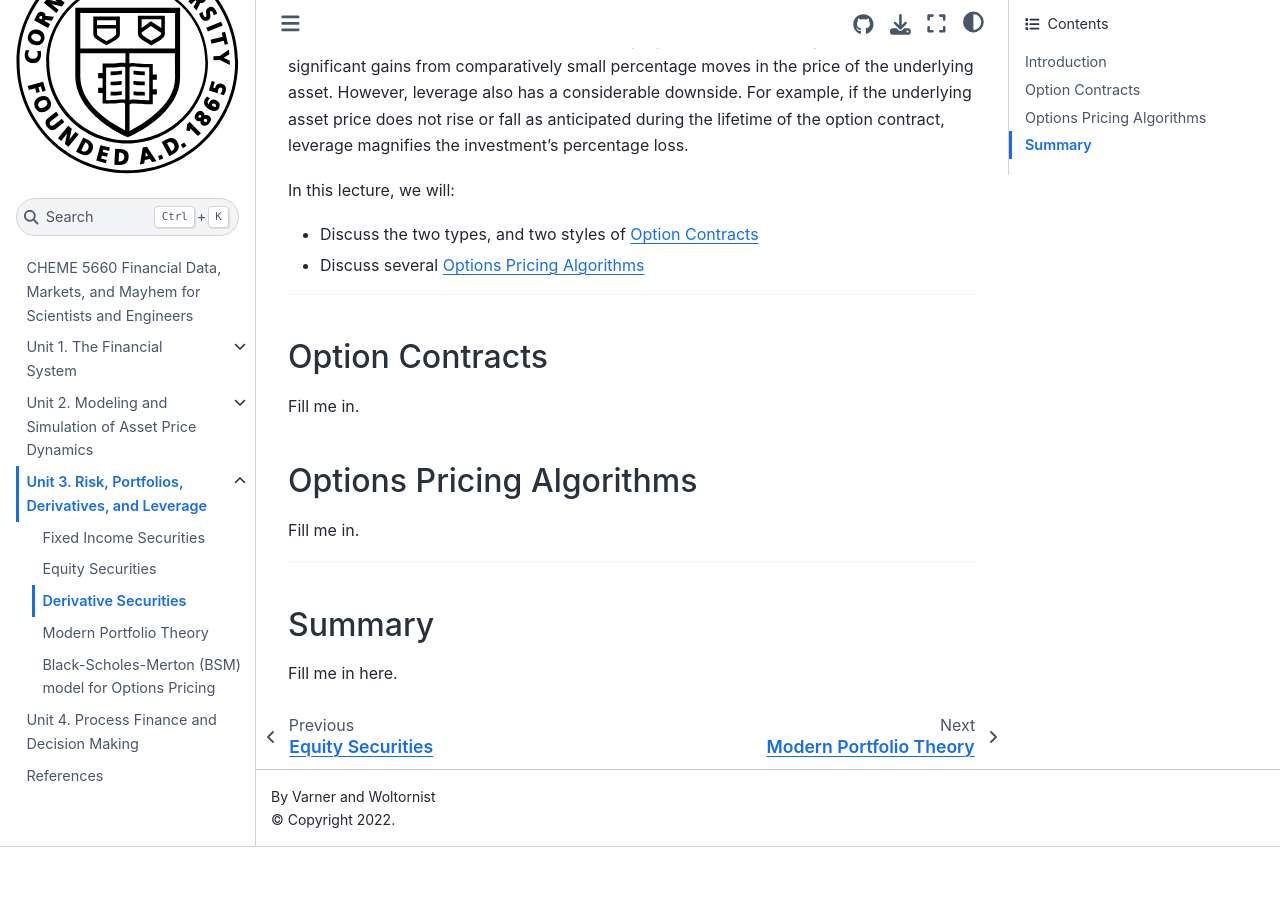
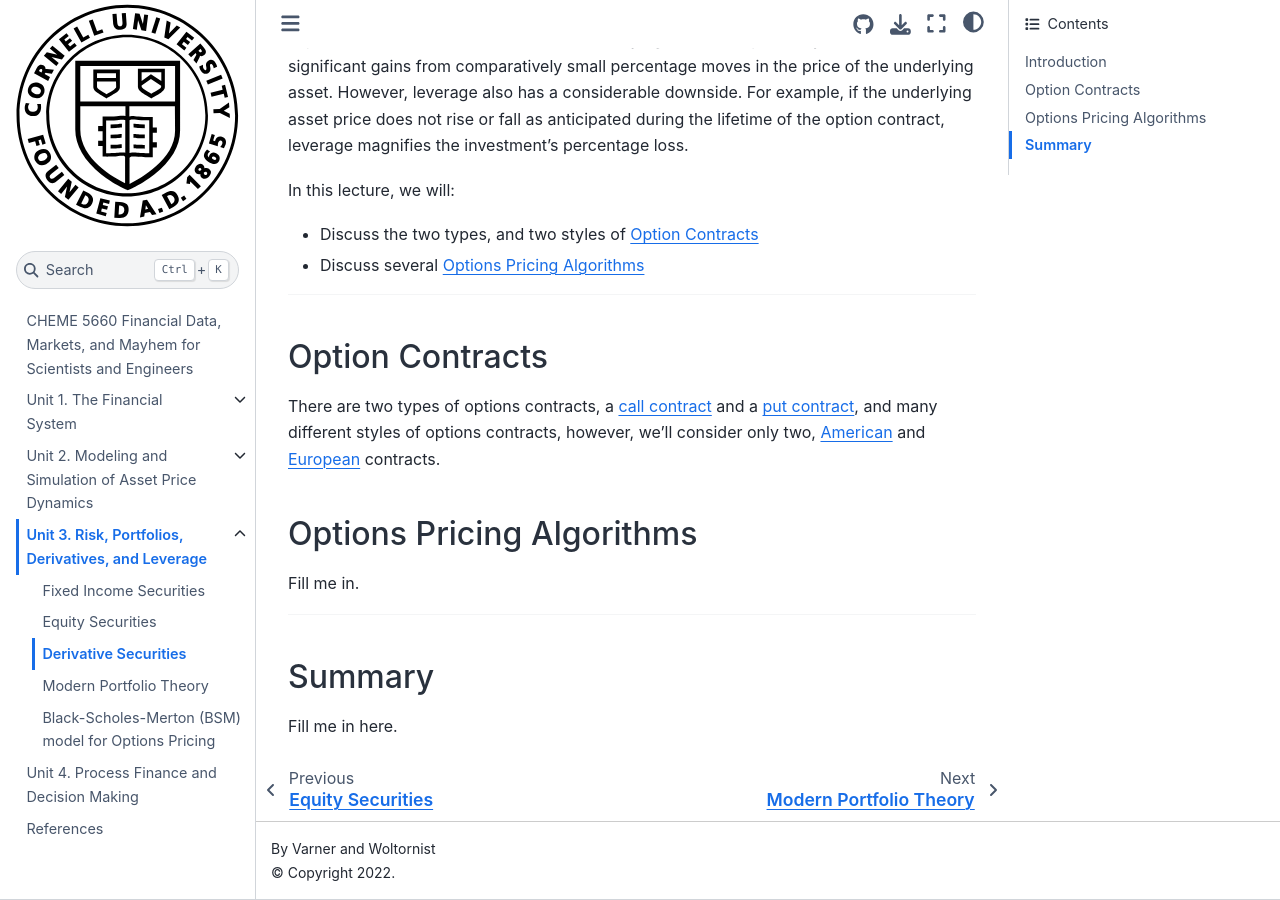
Before and after one commit to varnerlab/CHEME-5660-Markets-Mayhem-Book, a Jupyter Book: the page built from chapter-3-dir/contracts.md, in a window 1280 px wide and 900 px high, scrolled down 833 px. Built offline with Jupyter Book 1.0.4 settings and Sphinx 7.4.7 and the Sphinx Book theme 1.1.4, drawn with Linux system fonts in a browser that asks for light colours; pages that are not in the unit, such as notebooks, are missing from menus; before the commit the page ends 1680 px from its top, so only the background shows below that.

Commit message:
Update contracts.md
update

```diff
--- a/chapter-3-dir/contracts.md
+++ b/chapter-3-dir/contracts.md
@@ -11,7 +11,7 @@
 
 
 
-<!-- However, unlike bonds which is a codified lending agreement, the contract that underlies an option decribes the purchase or sale of shares of stock. There are two types of options contracts, a [call contract](https://www.investopedia.com/terms/c/calloption.asp) and a [put contract](https://www.investopedia.com/terms/p/putoption.asp), and two different styles of contracts that we'll consider American and European style contracts. -->
+<!-- However, unlike bonds which is a codified lending agreement, the contract that underlies an option decribes the purchase or sale of shares of stock.  -->
 
 <!-- There are two types of options contracts, a [call contract](https://www.investopedia.com/terms/c/calloption.asp) and a [put contract](https://www.investopedia.com/terms/p/putoption.asp), and two different styles of contracts that we'll consider American and European style contracts. A CALL contract gives the
 buyer the right but not the obligation to purchase 100 shares (per contract) of an underlying stock, `XYZ`, at a price per share called the strike price of $K$. On the other hand, a PUT contract gives the buyer the right but not the obligation to sell 100 shares (per contract) of an underlying stock, `XYZ`, at a strike price of $K$ per share.
@@ -26,7 +26,10 @@
 
 (content:references:option-contracts)=
 ## Option Contracts
-Fill me in.
+There are two types of options contracts, a [call contract](https://www.investopedia.com/terms/c/calloption.asp) and a [put contract](https://www.investopedia.com/terms/p/putoption.asp), and many different styles of options contracts, however, we'll consider only two, [American](https://www.investopedia.com/terms/a/americanoption.asp) and [European](https://www.investopedia.com/terms/e/europeanoption.asp) contracts.
+
+
+
 
 (content:references:option-pricing-algorithms)=
 ## Options Pricing Algorithms
```
